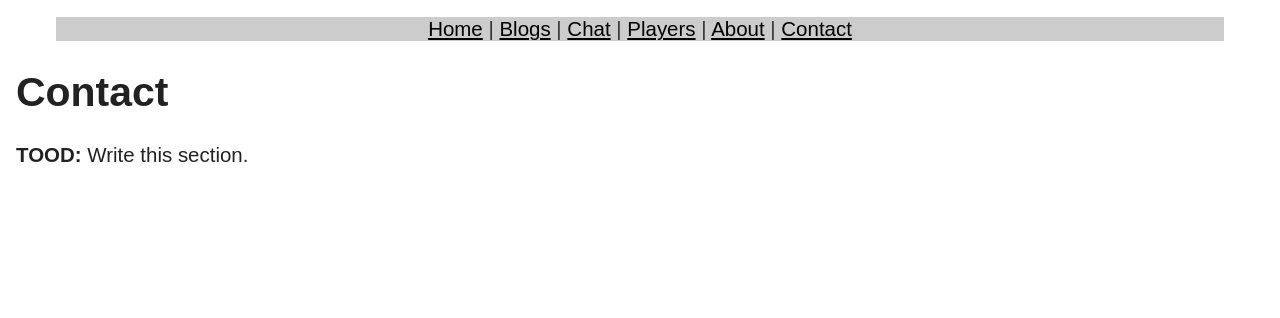
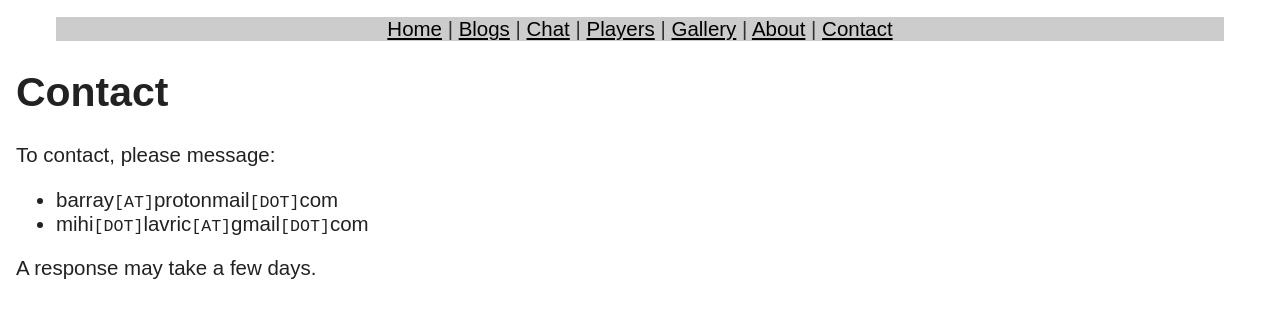
Before and after one commit to vah-clan/vah-clan.github.io, a plain HTML site: page www/contact.html in a window 1280 px wide. Shown: the part 374-692 px from the top of the page. Drawn offline with Linux system fonts and the light colour scheme.

Commit message:
Fill in contact page

```diff
--- a/www/contact.html
+++ b/www/contact.html
@@ -14,9 +14,14 @@
 
 </div>
 <blockquote>
-<p><a href="/www/index.html">Home</a> | <a href="/www/blogs.html">Blogs</a> | <a href="https://riot.im/app/#/room/#lut:matrix.org">Chat</a> | <a href="/www/players.html">Players</a> | <a href="/www/about.html">About</a> | <a href="/www/contact.html">Contact</a></p>
+<p><a href="/www/index.html">Home</a> | <a href="/www/blogs.html">Blogs</a> | <a href="https://riot.im/app/#/room/#lut:matrix.org">Chat</a> | <a href="/www/players.html">Players</a> | <a href="/www/gallery.html">Gallery</a> | <a href="/www/about.html">About</a> | <a href="/www/contact.html">Contact</a></p>
 </blockquote>
 <h1 id="contact">Contact</h1>
-<p><strong>TOOD:</strong> Write this section.</p>
+<p>To contact, please message:</p>
+<ul>
+<li>barray<code>[AT]</code>protonmail<code>[DOT]</code>com</li>
+<li>mihi<code>[DOT]</code>lavric<code>[AT]</code>gmail<code>[DOT]</code>com</li>
+</ul>
+<p>A response may take a few days.</p>
 </body>
 </html>
```
Also changed, not shown: 1 other file.
